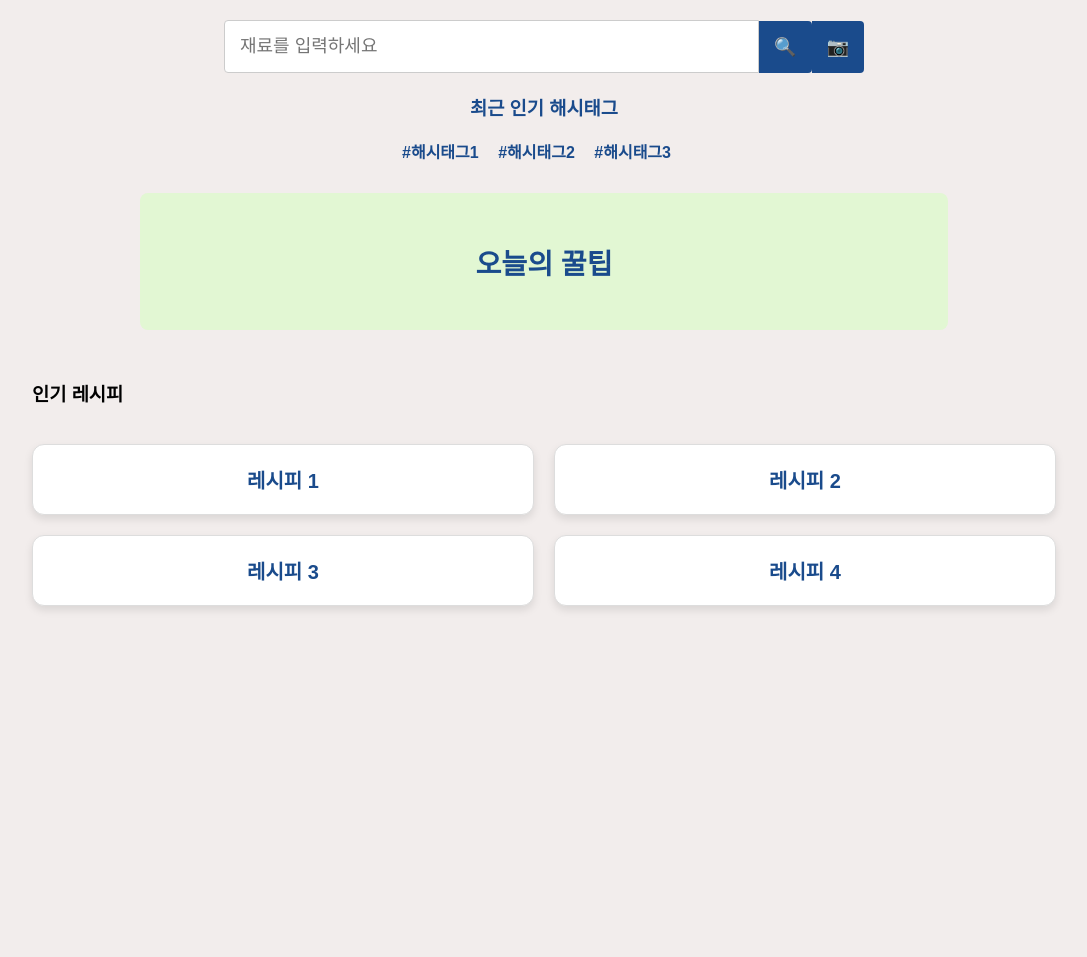
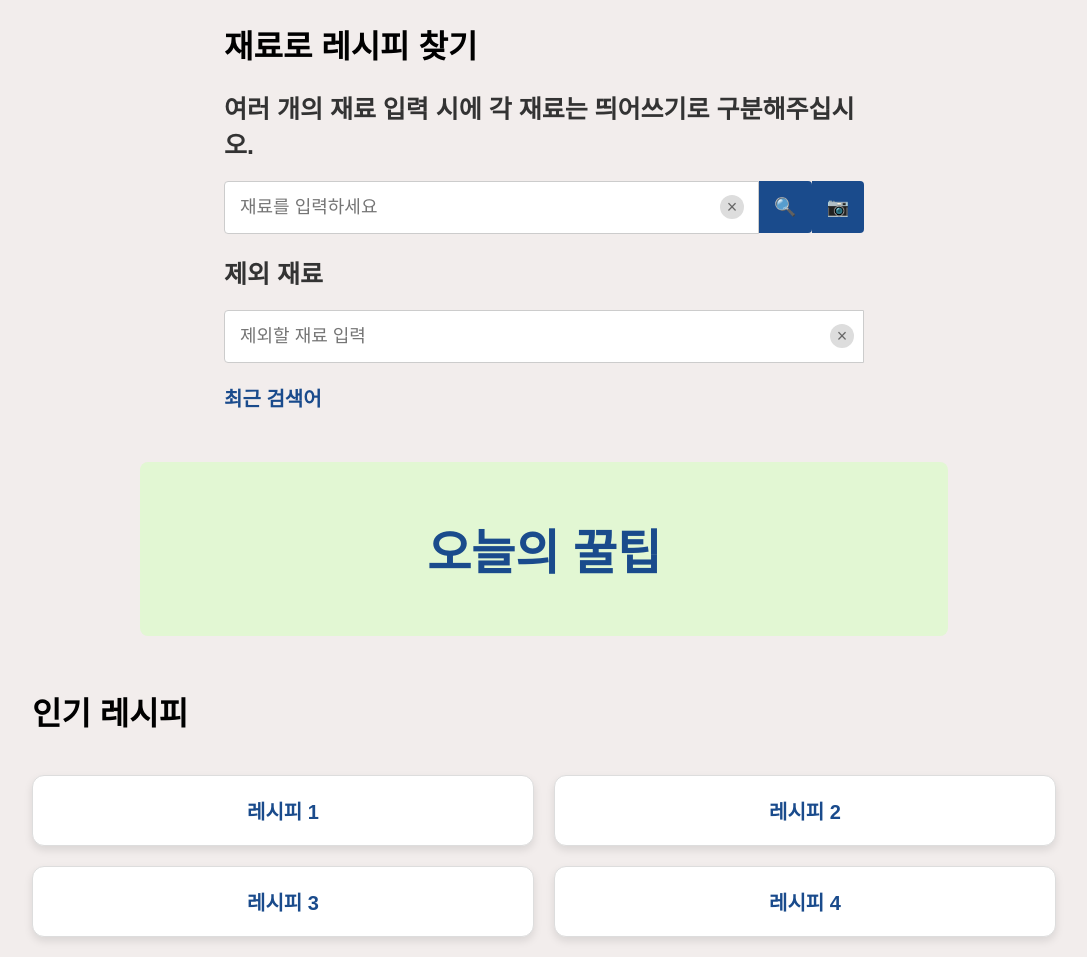
Before and after one commit to ggabaegii/RecipeRecommendation, a Flask app: page / in a window 1280 px wide. Shown: the part 92-1049 px from the top of the page, without its empty margins (96-1183 px from the left). Before the commit the page ends 702 px from the top, so only its background shows below. Run offline with Flask 3, Linux system fonts and the light colour scheme; some web fonts are replaced.

Commit message:
메인 페이지의 검색 부분 수정 및 최근 검색어 부분 함수 수정. 엔터키 입력 시 검색페이지로 넘어가도록  프론트 쪽만 수정

```diff
--- a/backend/app/__init__.py
+++ b/backend/app/__init__.py
@@ -1,4 +1,4 @@
-from flask import Flask, render_template
+from flask import Flask, render_template,request,jsonify
 
 def create_app():
     app = Flask(__name__, template_folder='templates')
@@ -25,4 +25,14 @@
     def recopesearch():
         return render_template('recipe_search.html')
 
+    @app.route('/process_image', methods=['POST'])
+    def process_image():
+        if 'image' not in request.files:
+            return jsonify({'error': 'No image provided'}), 400
+
+        image_file = request.files['image']
+        ingredients = detect_ingredients(image_file)  # YOLO 모델로 재료 인식
+
+        return jsonify({'ingredients': ingredients})
+
     return app
--- a/backend/app/static/css/layout.css
+++ b/backend/app/static/css/layout.css
@@ -86,7 +86,7 @@
 .menu a {
     padding: 15px 20px;
     text-decoration: none;
-    font-size: 18px;
+    font-size: 20px;
     color: white;
     display: block;
     transition: background-color 0.3s;
--- a/backend/app/static/css/mainpage.css
+++ b/backend/app/static/css/mainpage.css
@@ -24,7 +24,28 @@
     text-align: center;
     margin-top: 40px;
     font-weight: bold;
+    color: #000000;
+    cursor: pointer;
+    transition: color 0.3s;
+}
+
+.title:hover {
     color: #1A4B8C;
+}
+
+
+.search-containter {
+    position:relative;
+    width: 50%;
+    margin: 20px auto;
+}
+
+.input-label{
+    font-size: 25px;
+    font-weight: bold;
+    color: #333;
+    margin-bottom: 5px;
+    display: block;
 }
 
 /* 검색 바 스타일 */
@@ -33,7 +54,7 @@
     justify-content: center;
     align-items: center;
     margin: 20px auto;
-    width: 50%;
+    width: 100%;
 }
 
 .search-bar input {
@@ -42,10 +63,9 @@
     font-size: 18px;
     border: 1px solid #ccc;
     border-radius: 4px 0 0 4px;
-    font-family: 'NanumOeHarMeoNiGeurSsi', sans-serif;
 }
 
-.search-bar button {
+.camera-btn, .search-btn {
     padding: 15px;
     font-size: 18px;
     border: none;
@@ -56,21 +76,101 @@
     transition: background-color 0.2s;
 }
 
-.search-bar button:hover {
+.camera-btn:hover, .camera-btn:hover {
     background-color: #2C63A2;
 }
 
+.search-bar.excluded{
+    border-color: #ccc;
+}
+
+.clear-btn1{
+    position: absolute;
+    right: 120px;
+    background: #ddd;
+    border: none;
+    border-radius: 50%;
+    width: 24px;
+    height: 24px;
+    font-size: 18px;
+    color: #666;
+    cursor: pointer;
+    display: flex;
+    align-items: center;
+    justify-content: center;
+}
+
+
+.clear-btn2{
+    position: absolute;
+    right: 10px;
+    background: #ddd;
+    border: none;
+    border-radius: 50%;
+    width: 24px;
+    height: 24px;
+    font-size: 18px;
+    color: #666;
+    cursor: pointer;
+    display: flex;
+    align-items: center;
+    justify-content: center;
+}
+
+.clear-btn1:hover, .clear-btn2:hover{
+    background: #bbb;
+    color: #fff;
+}
+
+/* 최근 검색어 스타일 */
+.search-recent {
+    margin: 15px 0;
+    font-size: 20px;
+    color: #1A4B8C;
+}
+
+#recent-ingredients {
+    display: flex;
+    flex-wrap: wrap;
+    gap: 10px;
+}
+
+.recent-item {
+    display: inline-flex;
+    align-items: center;
+    background-color: #f0f0f0;
+    padding: 5px 10px;
+    border-radius: 20px;
+    font-size: 14px;
+    color: #333;
+}
+
+.remove-btn {
+    background: none;
+    border: none;
+    font-size: 16px;
+    color: #888;
+    cursor: pointer;
+    margin-left: 5px;
+}
+
+.remove-btn:hover {
+    color: #555;
+}
+
+
 /* 해시태그 스타일 */
 .trending {
-    text-align: center;
-    margin: 10px auto;
+    position: absolute;
+    bottom: -35px;
+    left: 0px;
     font-size: 16px;
     color: #1A4B8C;
 }
 
 .trending ul {
     list-style: none;
-    padding: 0;
+    margin-right: 10px;
 }
 
 .trending li {
@@ -82,6 +182,10 @@
     color: #1A4B8C;
     text-decoration: none;
     font-weight: bold;
+}
+
+.trending a:hover {
+    text-decoration: underline;
 }
 
 /* 오늘의 꿀팁 섹션 */
--- /dev/null
+++ b/backend/app/static/js/main.js
@@ -0,0 +1,107 @@
+// 최근 검색어 추가 및 삭제 기능 (로컬 스토리지 저장 없이 화면에만 추가)
+function addRecentIngredient(ingredient) {
+    const recentIngredientsContainer = document.getElementById("recent-ingredients");
+
+    // 이미 화면에 있는 재료는 중복 추가하지 않음
+    if (Array.from(recentIngredientsContainer.children).some(item => item.textContent.trim() === ingredient)) {
+        return;
+    }
+
+    // 최근 검색어 아이템 생성
+    const ingredientItem = document.createElement("span");
+    ingredientItem.className = "recent-item";
+    ingredientItem.textContent = ingredient;
+
+    // 삭제 버튼 추가
+    const removeBtn = document.createElement("button");
+    removeBtn.className = "remove-btn";
+    removeBtn.innerHTML = "×";
+    removeBtn.onclick = function () {
+        recentIngredientsContainer.removeChild(ingredientItem);
+        removeRecentIngredient(ingredient); // 로컬 스토리지에서 삭제
+    };
+
+    ingredientItem.appendChild(removeBtn);
+    recentIngredientsContainer.appendChild(ingredientItem);
+}
+
+// 로컬 스토리지에 최근 검색어 저장
+function saveRecentIngredients(ingredients) {
+    let recentIngredients = JSON.parse(localStorage.getItem('recentIngredients')) || [];
+    ingredients.forEach(ingredient => {
+        if (!recentIngredients.includes(ingredient)) {
+            recentIngredients.push(ingredient);
+        }
+    });
+    localStorage.setItem('recentIngredients', JSON.stringify(recentIngredients));
+}
+
+// 로컬 스토리지에서 최근 검색어 삭제
+function removeRecentIngredient(ingredient) {
+    let recentIngredients = JSON.parse(localStorage.getItem('recentIngredients')) || [];
+    recentIngredients = recentIngredients.filter(item => item !== ingredient);
+    localStorage.setItem('recentIngredients', JSON.stringify(recentIngredients));
+}
+
+// 로컬 스토리지에서 최근 검색어 로드
+function loadRecentIngredients() {
+    const recentIngredients = JSON.parse(localStorage.getItem('recentIngredients')) || [];
+    recentIngredients.forEach(ingredient => addRecentIngredient(ingredient));
+}
+
+// 입력 필드 지우기 함수
+function clearInput(inputId) {
+    document.getElementById(inputId).value = '';
+}
+
+// Enter 키 입력 처리 및 재료 추가 (검색은 submitSearch에서 처리)
+function handleIngredientInput(event) {
+    if (event.key === "Enter") {
+        const inputField = event.target;
+        const ingredients = inputField.value.trim().split(' ').filter(Boolean); // 공백으로 구분된 재료들
+
+        if (ingredients.length > 0) {
+            ingredients.forEach(ingredient => addRecentIngredient(ingredient));
+            inputField.value = ""; // 입력창 초기화
+            event.preventDefault(); // 폼 제출 방지
+            submitSearch(ingredients); // 검색 수행 및 최근 검색어 저장
+        } else {
+            alert("사용할 재료 혹은 제외할 재료를 입력해 주세요.");
+        }
+    }
+}
+
+// 검색 제출 함수 (검색 시 로컬 스토리지에 저장)
+function submitSearch(ingredients = []) {
+    const ingredientInput = document.getElementById('ingredient-search').value.trim();
+    const excludedInput = document.getElementById('excluded-ingredient').value.trim();
+
+    if (!ingredientInput && !excludedInput) {
+        alert("사용할 재료 혹은 제외할 재료를 입력해 주세요.");
+        return;
+    }
+
+    // 재료와 제외 재료 배열 생성
+    const ingredientsArray = ingredientInput.split(' ').filter(item => item);
+    const excludedIngredients = excludedInput.split(' ').filter(item => item);
+
+    // 입력 제한 체크
+    if (ingredientsArray.length > 3 || excludedIngredients.length > 3) {
+        alert("재료는 최대 3개까지만 입력가능합니다.");
+        return;
+    }
+
+    // 로컬 스토리지에 최근 검색어 저장
+    saveRecentIngredients(ingredientsArray);
+
+    // URL 파라미터로 전달
+    const url = `/recipe_search?ingredients=${encodeURIComponent(ingredientsArray.join(','))}&excluded=${encodeURIComponent(excludedIngredients.join(','))}`;
+    window.location.href = url;
+}
+
+// 페이지 로드 시 로컬 스토리지에서 최근 검색어 로드
+window.addEventListener('DOMContentLoaded', loadRecentIngredients);
+
+// Enter 키 이벤트 리스너 추가
+document.getElementById('ingredient-search').addEventListener('keydown', handleIngredientInput);
+document.getElementById('excluded-ingredient').addEventListener('keydown', handleIngredientInput);
--- a/backend/app/templates/main.html
+++ b/backend/app/templates/main.html
@@ -12,32 +12,40 @@
 {% extends "layout.html" %}
 
 {% block content %}
+<div class="search-containter">
+    <h1>재료로 레시피 찾기</h1>
+    <label for="ingredient-input" class="input-label">여러 개의 재료 입력 시에 각 재료는 띄어쓰기로 구분해주십시오.</label>
     <div class="search-bar">
         <input type="text" id="ingredient-search" placeholder="재료를 입력하세요">
-    <button onclick="window.location.href='/recipe_search'">&#128269;</button>
-    <button onclick="window.location.href='/camera'">&#128247;</button>
+        <button class="clear-btn1" onclick="clearInput('ingredient-search')">×</button>
+        <button class="search-btn" onclick="submitSearch()">&#128269;</button>
+        <button class="camera-btn" onclick="window.location.href='/search_camera'">&#128247;</button>
     </div>
 
-<div class="trending">
-    <h3>최근 인기 해시태그</h3>
-    <ul>
-        <li><a href="/hashtag1">#해시태그1</a></li>
-        <li><a href="/hashtag2">#해시태그2</a></li>
-        <li><a href="/hashtag3">#해시태그3</a></li>
-    </ul>
+    <label for="excluded-ingredient" class="input-label">제외 재료</label>
+    <div class="search-bar excluded">
+        <input type="text" id="excluded-ingredient" placeholder="제외할 재료 입력">
+        <button class="clear-btn2" onclick="clearInput('excluded-ingredient')">×</button>
     </div>
 
+    <div class="search-recent">
+        <p>최근 검색어</p>
+        <div id="recent-ingredients"></div>
+    </div>
+</div>
 <div class="tip-section">
-    <h3>오늘의 꿀팁</h3>
+    <h1>오늘의 꿀팁</h1>
 </div>
 
 <div class="recipe-cards">
-    <h3>인기 레시피</h3>
+    <h1>인기 레시피</h1>
     <br>
     <div class="card"><a href="/recipe1">레시피 1</a></div>
     <div class="card"><a href="/recipe2">레시피 2</a></div>
     <div class="card"><a href="/recipe3">레시피 3</a></div>
     <div class="card"><a href="/recipe4">레시피 4</a></div>
 </div>
-</div>
+
+<!-- JavaScript 파일 불러오기 -->
+<script src="{{ url_for('static', filename='js/main.js') }}"></script>
 {% endblock %}
```
Also changed, not shown: backend/app/templates/search_camera.html (added, +64 -0 lines), backend/app/static/js/scripts.js (deleted). Lines whose indentation alone changed are shown as unchanged.
